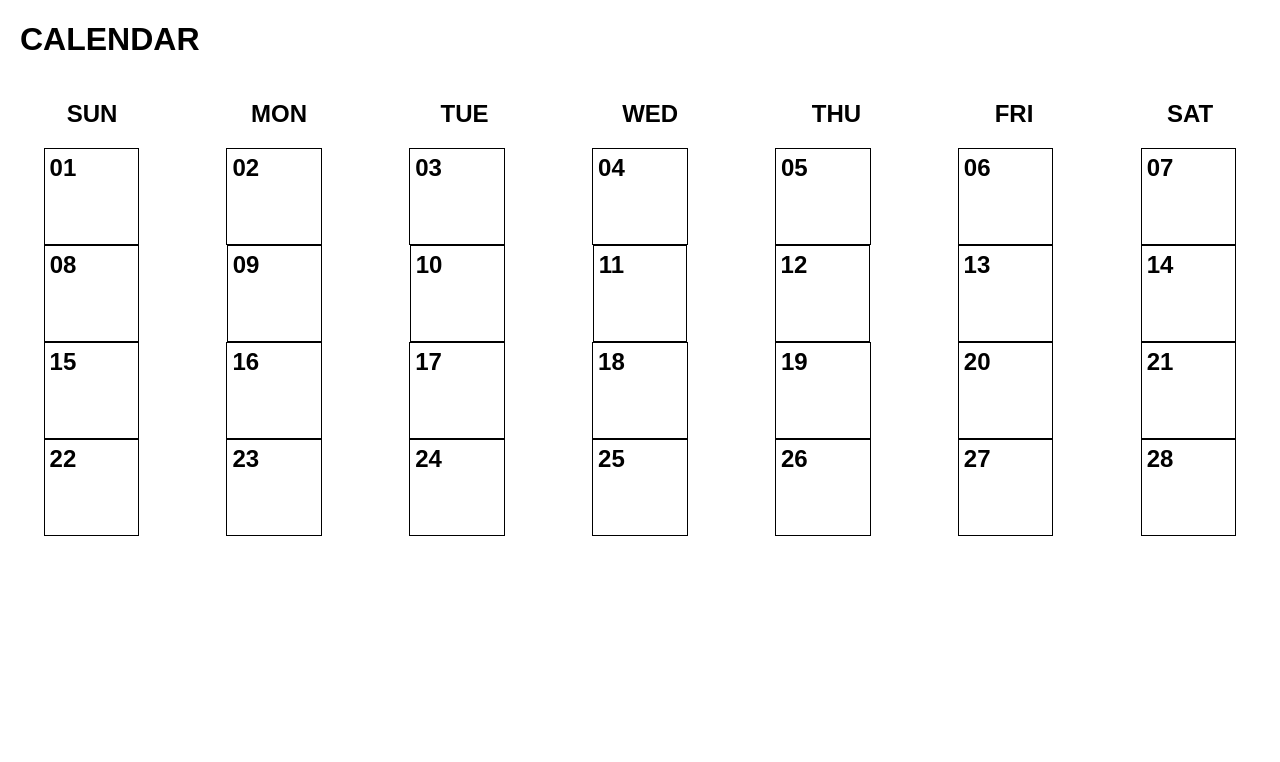
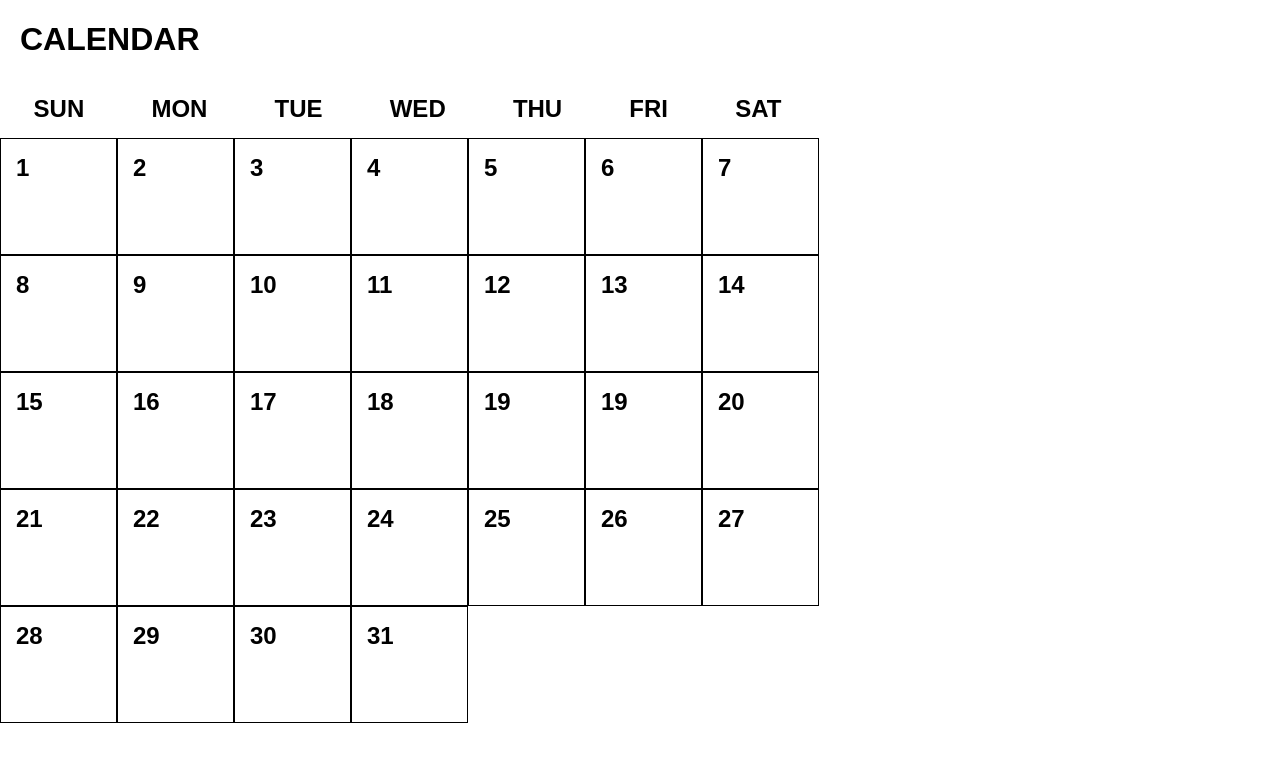
Before and after one commit to mattesongrossman/Calendar_App, a React (Create React App) app in the folder calendar_app/: page /event/login in a window 1280 px wide. Shown: the top 762 px of the page. Built offline with nearby package versions, Linux system fonts and the light colour scheme.

Commit message:
hard coded months and days

```diff
--- a/calendar_app/src/App.css
+++ b/calendar_app/src/App.css
@@ -3,20 +3,23 @@
 }
 
 .days-of-week {
+  width: 815px;
   display: flex;
   justify-content: space-around;
 }
 
-.day h2 {
+.calendar h2 {
   margin: 0;
-  padding: 5px 62px 62px 5px;
+  padding: 15px;
 }
 
 .week {
   display: flex;
-  justify-content: space-around;
+  justify-content: flex-start;
 }
 
 .day {
   border: 1px solid black;
+  width: 115px;
+  height: 115px;
 }
--- a/calendar_app/src/Day/index.js
+++ b/calendar_app/src/Day/index.js
@@ -3,10 +3,10 @@ import moment from 'moment';
 
 class Day extends Component {
   render() {
-    console.log('this is dayinfo', this.props.dayInfo);
+    // console.log('this is dayinfo', this.props.dayInfo);
     return (
       <div className="day">
-        <h2>{moment(this.props.dayInfo).format('DD')}</h2>
+
       </div>
     )
   }
--- a/calendar_app/src/Month/index.js
+++ b/calendar_app/src/Month/index.js
@@ -9,40 +9,92 @@ class Month extends Component {
       year: '',
       month: []
     }
-    this.makeCalendar = this.makeCalendar.bind(this);
+    // this.makeCalendar = this.makeCalendar.bind(this);
   }
 
   componentDidMount() {
-    this.makeCalendar();
+    // this.makeCalendar();
   }
 
-  makeCalendar() {
-    // Working with a solution found on stackoverflow: https://stackoverflow.com/questions/39786372/creating-a-custom-calendar-with-moment-using-days-weeks-and-headings
-    const startWeek = moment().startOf('month').week();
-    const endWeek = moment().endOf('month').week();
-    let month = [];
-    for (var week = startWeek; week < endWeek; week++) {
-      month.push({
-        week: week,
-        days: Array(7).fill(0).map((n, i) => moment().week(week).startOf('week').clone().add(n + i, 'day'))
-      })
-    }
-    // console.log(month);
-    this.setState({
-      month: month
-    })
-  }
+  // makeCalendar() {
+  //   // Working with a solution found on stackoverflow: https://stackoverflow.com/questions/39786372/creating-a-custom-calendar-with-moment-using-days-weeks-and-headings
+  //   const startWeek = moment().startOf('month').week();
+  //   const endWeek = moment().endOf('month').week();
+  //   let month = [];
+  //   for (var week = startWeek; week < endWeek; week++) {
+  //     month.push({
+  //       week: week,
+  //       days: Array(7).fill(0).map((n, i) => moment().week(week).startOf('week').clone().add(n + i, 'day'))
+  //     })
+  //   }
+  //   // console.log(month);
+  //   this.setState({
+  //     month: month
+  //   })
+  // }
+
+  // makeCalendar() {
+  //   const startOfMonth = moment().startOf('month');
+  //   const endOfMonth   = moment().endOf('month');
+  //   let month = [];
+  // }
 
   render() {
-    console.log(this.state.month);
-    const weeks = this.state.month.map(week => {
-      return <Week key={week.week} weekInfo={week.days} />
-    })
+    // console.log(this.state.month);
+    // const weeks = this.state.month.map(week => {
+    //   return <Week key={week.week} weekInfo={week.days} />
+    // })
+
+    // 1 31
+    // Create an empty array of weeks.
+    // Create a single week array which will contain days.
+    // Iterate through each numeric day of the month.
+    // If the day of the week is not Sunday, add the day into the week.
+    // if it is, put the current week array into the weeks array.
 
     return (
       <div className="month">
-        <div className="weeks">
-          {weeks}
+        <div className="week">
+          <div className="day"><h2>1</h2></div>
+          <div className="day"><h2>2</h2></div>
+          <div className="day"><h2>3</h2></div>
+          <div className="day"><h2>4</h2></div>
+          <div className="day"><h2>5</h2></div>
+          <div className="day"><h2>6</h2></div>
+          <div className="day"><h2>7</h2></div>
+        </div>
+        <div className="week">
+          <div className="day"><h2>8</h2></div>
+          <div className="day"><h2>9</h2></div>
+          <div className="day"><h2>10</h2></div>
+          <div className="day"><h2>11</h2></div>
+          <div className="day"><h2>12</h2></div>
+          <div className="day"><h2>13</h2></div>
+          <div className="day"><h2>14</h2></div>
+        </div>
+        <div className="week">
+          <div className="day"><h2>15</h2></div>
+          <div className="day"><h2>16</h2></div>
+          <div className="day"><h2>17</h2></div>
+          <div className="day"><h2>18</h2></div>
+          <div className="day"><h2>19</h2></div>
+          <div className="day"><h2>19</h2></div>
+          <div className="day"><h2>20</h2></div>
+        </div>
+        <div className="week">
+          <div className="day"><h2>21</h2></div>
+          <div className="day"><h2>22</h2></div>
+          <div className="day"><h2>23</h2></div>
+          <div className="day"><h2>24</h2></div>
+          <div className="day"><h2>25</h2></div>
+          <div className="day"><h2>26</h2></div>
+          <div className="day"><h2>27</h2></div>
+        </div>
+        <div className="week">
+          <div className="day"><h2>28</h2></div>
+          <div className="day"><h2>29</h2></div>
+          <div className="day"><h2>30</h2></div>
+          <div className="day"><h2>31</h2></div>
         </div>
       </div>
     )
--- a/calendar_app/src/Week/index.js
+++ b/calendar_app/src/Week/index.js
@@ -4,13 +4,13 @@ import Day from '../Day';
 
 class Week extends Component {
   render() {
-    console.log(this.props.weekInfo);
-    const days = this.props.weekInfo.map(day => {
-      return <Day key={day._d} dayInfo={day._d} />
-    })
+    // console.log(this.props.weekInfo);
+    // const days = this.props.weekInfo.map(day => {
+    //   return <Day key={day._d} dayInfo={day._d} />
+    // })
     return (
       <div className="week">
-        {days}
+
       </div>
     )
   }
```
